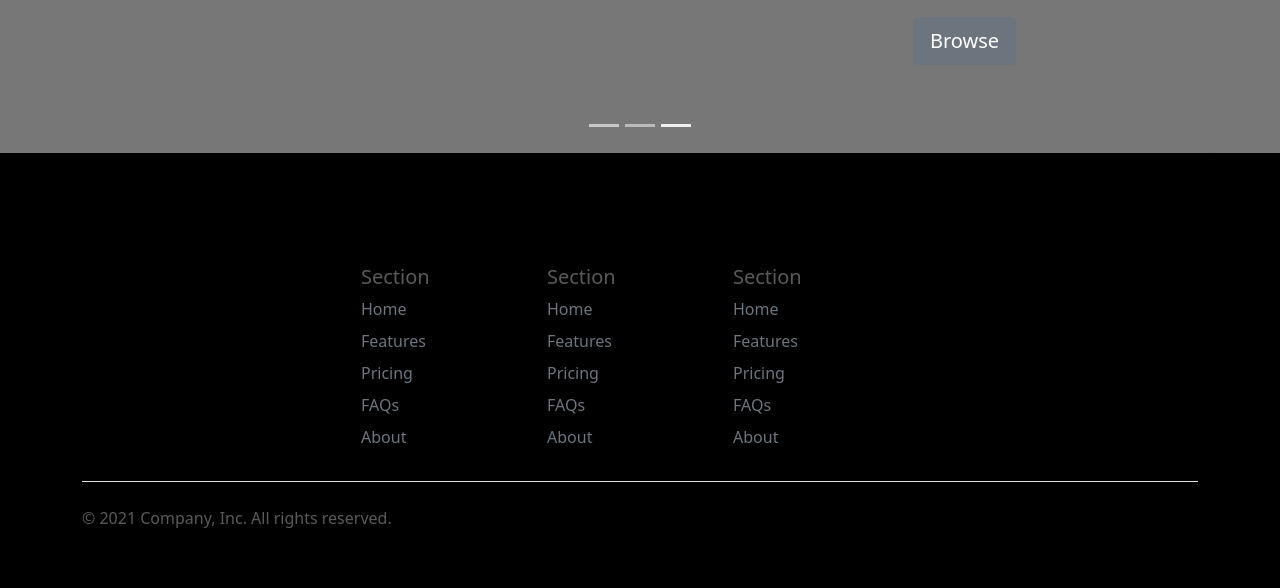
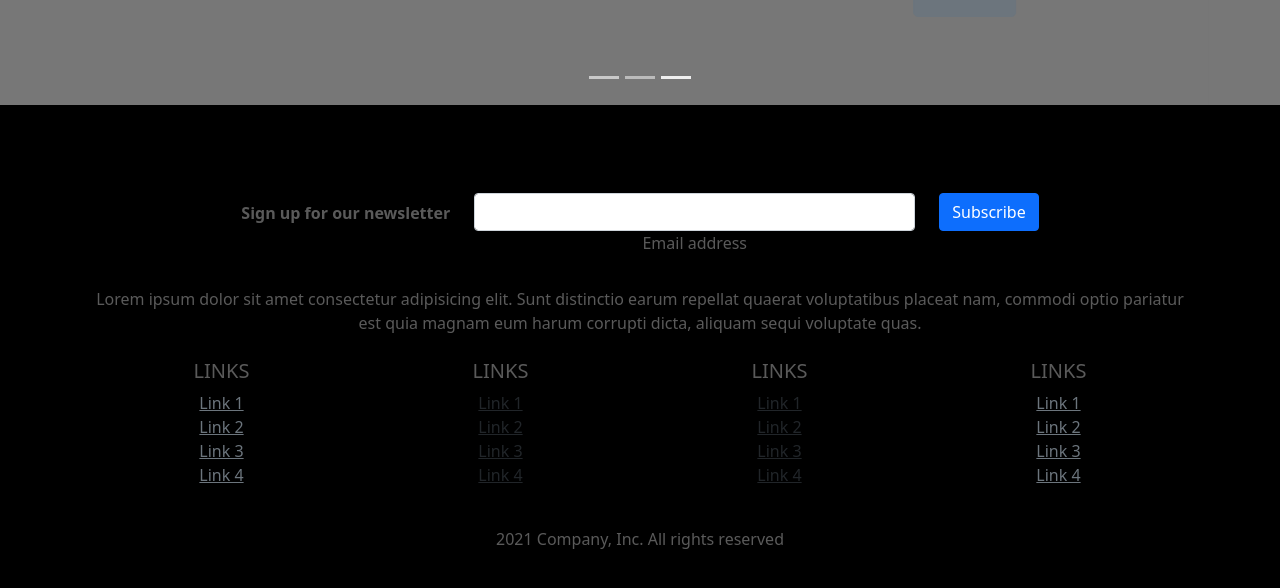
Before and after one commit to machadogadiel/api-hunt, a plain HTML site: page index.html in a window 1280 px wide. Shown: the part 726-1314 px from the top of the page. After the commit the page ends 1293 px from the top, so only its background shows below. Drawn offline with nearby package versions, Linux system fonts and the light colour scheme.

Commit message:
footer alterations

```diff
--- /dev/null
+++ b/assets/css/reset.css
@@ -0,0 +1,4 @@
+#body{
+margin: 0;
+padding: 0;
+}
--- a/assets/css/style.css
+++ b/assets/css/style.css
@@ -1,9 +1,25 @@
 body {
-    padding-top: 3rem;
-    padding-bottom: 3rem;
     color: #5a5a5a;
     background-color: black;
   }
+/*
+  @font-face {
+    font-family: major mono;
+    src: url(/assets/fonts/Ubuntu_Mono/UbuntuMono-Bold.ttf);
+  }
+
+  @font-face {
+    font-family: ubuntu;
+    src: url(/assets/fonts/Ubuntu_Mono/UbuntuMono-Regular.ttf);
+  }
+
+.navbar-brand{
+  font-family: major mono, monospace;
+}*/
+
+.nav-item{
+
+}
 
   .carousel {
     margin-bottom: 4rem;
--- a/index.html
+++ b/index.html
@@ -12,25 +12,26 @@
     <link rel="icon" type="image/png" sizes="16x16" href="./assets/favicon_io//favicon-16x16.png">
     <link rel="manifest" href="/site.webmanifest">
     <link rel="stylesheet" href="assets/css/style.css">
+    <link rel="stylesheet" href="/assets/css/reset.css">
 
   </head>
-  <body>
+  <body id="body">
 
     <header>
         <nav class="navbar navbar-expand-lg">
           <div class="container">
-            <a class="navbar-brand" href="#">API Hunt</a>
+            <a class="navbar-brand  text-info" href="#">API Hunt</a>
 
-            <div class="collapse navbar-collapse justify-content-center" id="navbarTogglerDemo01">
+            <div class="collapse navbar-collapse justify-content-center " id="navbarTogglerDemo01" >
               <ul class="navbar-nav mt-2 mt-lg-0">
-                <li class="nav-item"><a class="nav-link" href="#">Home</a></li>
-                <li class="nav-item"><a class="nav-link" href="#">Link</a></li>
-                <li class="nav-item"><a class="nav-link" href="#">Disabled</a></li>
+                <li class="nav-item "><a class="nav-link text-light" href="#">Home</a></li>
+                <li class="nav-item"><a class="nav-link text-light" href="#">Link</a></li>
+                <li class="nav-item"><a class="nav-link text-light" href="#">About us</a></li>
               </ul>
             </div>
 
             <div>
-              <button class="btn btn-primary mx-1">Sign in</button>
+              <button class="btn btn-outline-info mx-1">Sign in</button>
               <button class="navbar-toggler" type="button" data-toggle="collapse" data-target="#navbarTogglerDemo01" aria-controls="navbarTogglerDemo01" aria-expanded="false" aria-label="Toggle navigation">
                 <span class="navbar-toggler-icon"></span>
               </button>
@@ -42,8 +43,8 @@
     <div class="row featurette">
         <div class="col-md-7 order-md-2">
           <h2 class="featurette-heading">The future of API consuming <span class="text-muted">.</span></h2>
-          <p class="lead">We focus on improving the way people consume and organize their APIs.</p>
-          <button type="button" class="btn btn-dark">Sign up</button>
+          <p class="lead ">We focus on improving the way people consume and organize their APIs.</p>
+          <button type="button" class="btn btn-outline-info">Sign up</button>
         </div>
         <div class="col-md-5 order-md-1">
           <div class="col-img" style="background-image:url(assets/img/logo2.png)"></div>
@@ -107,7 +108,7 @@
         </button>
       </div>
 
-      <div class="container">
+      <!-- <div class="container justify-content-center">
         <footer class="py-5">
           <div class="row justify-content-center w-100">
             <div class="col-2">
@@ -129,6 +130,7 @@
                 <li class="nav-item mb-2"><a href="#" class="nav-link p-0 text-muted">Pricing</a></li>
                 <li class="nav-item mb-2"><a href="#" class="nav-link p-0 text-muted">FAQs</a></li>
                 <li class="nav-item mb-2"><a href="#" class="nav-link p-0 text-muted">About</a></li>
+
               </ul>
             </div>
 
@@ -168,7 +170,169 @@
             </ul>
           </div>
         </footer>
+      </div> -->
+
+   <!-- Footer -->
+<footer class=" text-center " style="background-color:#000000;">
+  <!-- Grid container -->
+  <div class="container p-4">
+
+
+    <!-- Section: Form -->
+    <section class="">
+      <form action="">
+        <!--Grid row-->
+        <div class="row d-flex justify-content-center">
+          <!--Grid column-->
+          <div class="col-auto">
+            <p class="pt-2">
+              <strong>Sign up for our newsletter</strong>
+            </p>
+          </div>
+          <!--Grid column-->
+
+          <!--Grid column-->
+          <div class="col-md-5 col-12">
+            <!-- Email input -->
+            <div class="form-outline mb-4">
+              <input type="email" id="form5Example2" class="form-control" />
+              <label class="form-label" for="form5Example2">Email address</label>
+            </div>
+          </div>
+          <!--Grid column-->
+
+          <!--Grid column-->
+          <div class="col-auto">
+
+            <!-- Submit button -->
+            <button type="submit" class="btn btn-primary mb-4">
+              Subscribe
+            </button>
+          </div>
+          <!--Grid column-->
+        </div>
+        <!--Grid row-->
+      </form>
+    </section>
+    <!-- Section: Form -->
+
+
+    <!-- Section: Text -->
+    <section class="mb-4">
+      <p>
+        Lorem ipsum dolor sit amet consectetur adipisicing elit. Sunt
+        distinctio earum repellat quaerat voluptatibus placeat nam,
+        commodi optio pariatur est quia magnam eum harum corrupti dicta,
+        aliquam sequi voluptate quas.
+      </p>
+    </section>
+    <!-- Section: Text -->
+
+
+    <!-- Section: Links -->
+    <section class="">
+      <!--Grid row-->
+      <div class="row">
+        <!--Grid column-->
+        <div class="col-lg-3 col-md-6 mb-4 mb-md-0">
+          <h5 class="text-uppercase">Links</h5>
+
+          <ul class="list-unstyled mb-0">
+            <li>
+              <a href="#!" class="link-secondary">Link 1</a>
+            </li>
+            <li>
+              <a href="#!" class="link-secondary">Link 2</a>
+            </li>
+            <li>
+              <a href="#!" class="link-secondary">Link 3</a>
+            </li>
+            <li>
+              <a href="#!" class="link-secondary">Link 4</a>
+            </li>
+          </ul>
+        </div>
+        <!--Grid column-->
+
+        <!--Grid column-->
+        <div class="col-lg-3 col-md-6 mb-4 mb-md-0">
+          <h5 class="text-uppercase">Links</h5>
+
+          <ul class="list-unstyled mb-0">
+            <li>
+              <a href="#!" class="text-dark">Link 1</a>
+            </li>
+            <li>
+              <a href="#!" class="text-dark">Link 2</a>
+            </li>
+            <li>
+              <a href="#!" class="text-dark">Link 3</a>
+            </li>
+            <li>
+              <a href="#!" class="text-dark">Link 4</a>
+            </li>
+          </ul>
+        </div>
+        <!--Grid column-->
+
+        <!--Grid column-->
+        <div class="col-lg-3 col-md-6 mb-4 mb-md-0">
+          <h5 class="text-uppercase">Links</h5>
+
+          <ul class="list-unstyled mb-0">
+            <li>
+              <a href="#!" class="text-dark">Link 1</a>
+            </li>
+            <li>
+              <a href="#!" class="text-dark">Link 2</a>
+            </li>
+            <li>
+              <a href="#!" class="text-dark">Link 3</a>
+            </li>
+            <li>
+              <a href="#!" class="text-dark">Link 4</a>
+            </li>
+          </ul>
+        </div>
+        <!--Grid column-->
+
+        <!--Grid column-->
+        <div class="col-lg-3 col-md-6 mb-4 mb-md-0">
+          <h5 class="text-uppercase">Links</h5>
+
+          <ul class="list-unstyled mb-0">
+            <li>
+              <a href="#!" class="link-secondary">Link 1</a>
+            </li>
+            <li>
+              <a href="#!" class="link-secondary">Link 2</a>
+            </li>
+            <li>
+              <a href="#!" class="link-secondary">Link 3</a>
+            </li>
+            <li>
+              <a href="#!" class="link-secondary">Link 4</a>
+            </li>
+          </ul>
+        </div>
+        <!--Grid column-->
       </div>
+      <!--Grid row-->
+    </section>
+    <!-- Section: Links -->
+
+  </div>
+  <!-- Grid container -->
+
+  <!-- Copyright -->
+  <div class="text-center p-3" style="background-color: rgba(0, 0, 0, 0.2)">
+    2021 Company, Inc. All rights reserved
+
+  </div>
+  <!-- Copyright -->
+
+</footer>
+<!-- Footer -->
 
       <script src="/assets/js/code.js"></script>
       <script src="https://cdn.jsdelivr.net/npm/@popperjs/core@2.10.2/dist/umd/popper.min.js" integrity="sha384-7+zCNj/IqJ95wo16oMtfsKbZ9ccEh31eOz1HGyDuCQ6wgnyJNSYdrPa03rtR1zdB" crossorigin="anonymous"></script>
```
Also changed, not shown: assets/fonts/Major_Mono_Display/MajorMonoDisplay-Regular.ttf (added), assets/fonts/Major_Mono_Display/OFL.txt (added), assets/fonts/Ubuntu_Mono/UFL.txt (added), assets/fonts/Ubuntu_Mono/UbuntuMono-Bold.ttf (added), assets/fonts/Ubuntu_Mono/UbuntuMono-BoldItalic.ttf (added), assets/fonts/Ubuntu_Mono/UbuntuMono-Italic.ttf (added), assets/fonts/Ubuntu_Mono/UbuntuMono-Regular.ttf (added).
